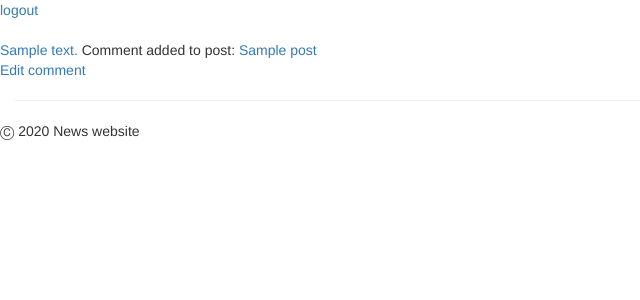
After one commit to adrianashymoniak/News-website, a Django app: page /all_my_comments in a window 1280 px wide. The commit adds this page. Shown: the top 300 px of the page, without its empty margins (0-640 px from the left). Run offline with Django 3.2, Linux system fonts and the light colour scheme; a user stored in the database is signed in; tables that the repository leaves empty hold one stand-in row (values such as "Sample post"); some libraries are stand-ins or nearby versions.

Commit message:
Add comment functionality, update post functionality

```diff
--- a/news/models/comment.py
+++ b/news/models/comment.py
@@ -1,13 +1,18 @@
 from django.db import models
-from froala_editor.widgets import FroalaEditor
+from froala_editor.fields import FroalaField
 
 from news.models import User, Post
 
 
 class Comment(models.Model):
-    author = models.ForeignKey(User, on_delete=models.CASCADE, default=None)
-    description = FroalaEditor()
+    author = models.ForeignKey(User, on_delete=models.CASCADE, default=None,
+                               related_name="comments")
+    description = FroalaField()
     post = models.ForeignKey(Post, on_delete=models.CASCADE)
+    created_on = models.DateTimeField(auto_now_add=True)
+
+    class Meta:
+        ordering = ['-created_on']
 
     def __str__(self):
-        return self.description
+        return str(self.description)
--- /dev/null
+++ b/news/templates/news/all_user_comments.html
@@ -0,0 +1,26 @@
+{% extends 'news/base.html' %}
+{% block content %}
+    <div>
+        {% for comment in comments %}
+            <br>
+            <a href="{% url 'comment_detail' pk=comment.pk %}">
+                {{ comment.description|safe }}</a>
+            Comment added to post:
+            <a href="{% url 'post_detail' pk=comment.post.pk %}">
+                {{ comment.post.title|safe }}</a>
+            <br>
+
+            <div>
+                <a href="{% url 'edit_comment' pk=comment.pk %}">Edit
+                    comment</a>
+            </div>
+            <div class="container-fluid">
+                <div class="row">
+                    <div class="col-md-10">
+                        <hr class="line"/>
+                    </div>
+                </div>
+            </div>
+        {% endfor %}
+    </div>
+{% endblock %}
--- /dev/null
+++ b/news/templates/news/comment_confirm_delete.html
@@ -0,0 +1,4 @@
+<form method="post">{% csrf_token %}
+    <p>Are you sure you want to delete comment?</p>
+    <input type="submit" value="Confirm"/>
+</form>
--- a/news/urls.py
+++ b/news/urls.py
@@ -26,5 +26,16 @@ urlpatterns = [
          name='edit_post'),
     path('<int:pk>/delete_post', views.DeletePostView.as_view(),
          name='delete_post'),
+    path('<int:pk>/create_comment', views.CreateCommentView.as_view(),
+         name='create_comment'),
 
+    path('<int:pk>/comment_detail', views.CommentDetailView.as_view(
+        template_name='news/comment_detail.html'), name='comment_detail'),
+    path('<int:pk>/edit_comment',
+         views.EditCommentView.as_view(template_name='news/edit_comment.html'),
+         name='edit_comment'),
+    path('all_my_comments', views.AllUserCommentsView.as_view(
+        template_name='news/all_user_comments.html'), name='all_my_comments'),
+    path('<int:pk>/delete_comment', views.DeleteCommentView.as_view(),
+         name='delete_comment'),
 ]
--- a/news/views/__init__.py
+++ b/news/views/__init__.py
@@ -2,3 +2,4 @@ from news.views.activate_view import *
 from news.views.signup_view import *
 from news.views.home_view import *
 from news.views.post_views import *
+from news.views.comment_views import *
--- /dev/null
+++ b/news/views/comment_views.py
@@ -0,0 +1,91 @@
+from django.http import Http404
+from django.shortcuts import render, get_object_or_404, redirect
+from django.urls import reverse_lazy
+from django.views.generic.base import View
+from django.views.generic import DeleteView, UpdateView, ListView
+
+from news.forms.comment_form import CommentForm
+from news.models import Post, Comment
+
+
+class CreateCommentView(View):
+    template_name = 'news/create_comment.html'
+
+    def get_object(self, queryset=None):
+        return get_object_or_404(Post, pk=self.kwargs.get('pk'))
+
+    def get(self, request, pk):
+        form = CommentForm
+        return render(request, 'news/create_comment.html',
+                      {'form': form})
+
+    def post(self, request, pk):
+        form = CommentForm(request.POST)
+        post = self.get_object()
+        if form.is_valid():
+            comment = form.save(commit=False)
+            comment.author = request.user
+            comment.post = post
+            comment.save()
+            return redirect('post_detail', pk=post.pk)
+        else:
+            comment = Comment()
+            comment.description = request.POST.get('description')
+            return render(request, 'news/create_comment.html',
+                          {'form': form})
+
+
+class EditCommentView(UpdateView):
+    model = Comment
+    form_class = CommentForm
+    template_name = 'news/edit_comment.html'
+    context_object_name = 'comment'
+
+    def get_object(self, queryset=None):
+        return get_object_or_404(Comment, pk=self.kwargs.get('pk'))
+
+    def post(self, request, *args, **kwargs):
+        comment = self.get_object()
+        form = CommentForm(request.POST, instance=comment)
+        if form.is_valid():
+            comment = form.save(commit=False)
+            comment.user = request.user
+
+            comment.save()
+            return redirect('comment_detail', pk=comment.pk)
+        else:
+            comment.description = request.POST.get('description')
+            return render(request, 'news/edit_comment.html',
+                          {'form': form, 'comment': comment})
+
+
+class CommentDetailView(View):
+    model = Comment
+    context_object_name = 'comment'
+    template_name = 'news/comment_detail.html'
+
+    def get(self, request, *args, **kwargs):
+        comment = get_object_or_404(Comment, pk=self.kwargs.get('pk'))
+        return render(request, 'news/comment_detail.html',
+                      {'comment': comment})
+
+
+class AllUserCommentsView(ListView):
+    model = Comment
+    context_object_name = 'comments'
+
+    def get_queryset(self):
+        user = self.request.user
+        return Comment.objects.filter(author=user).order_by('description')
+
+
+class DeleteCommentView(DeleteView):
+    model = Comment
+    success_url = reverse_lazy('all_my_comments')
+
+    def post(self, request, *args, **kwargs):
+        comment = get_object_or_404(Comment, pk=self.kwargs.get('pk'))
+        if comment.author != request.user:
+            raise Http404
+        else:
+            return self.delete(request, *args, **kwargs)
```
Also changed, not shown: news/forms/comment_form.py (added, +12 -0 lines), news/templates/news/all_user_posts.html (+7 -2 lines), news/templates/news/comment_detail.html (added, +18 -0 lines), news/templates/news/create_comment.html (added, +10 -0 lines), news/templates/news/edit_comment.html (added, +12 -0 lines), news/templates/news/post_detail.html (+27 -1 lines), news/views/post_views.py (+9 -5 lines), news/migrations/0004_auto_20200408_1421.py (added), news/migrations/0005_comment_description.py (added), news/migrations/0006_auto_20200410_1256.py (added), news/migrations/0007_auto_20200410_1949.py (added), news/migrations/0008_auto_20200410_2041.py (added).
